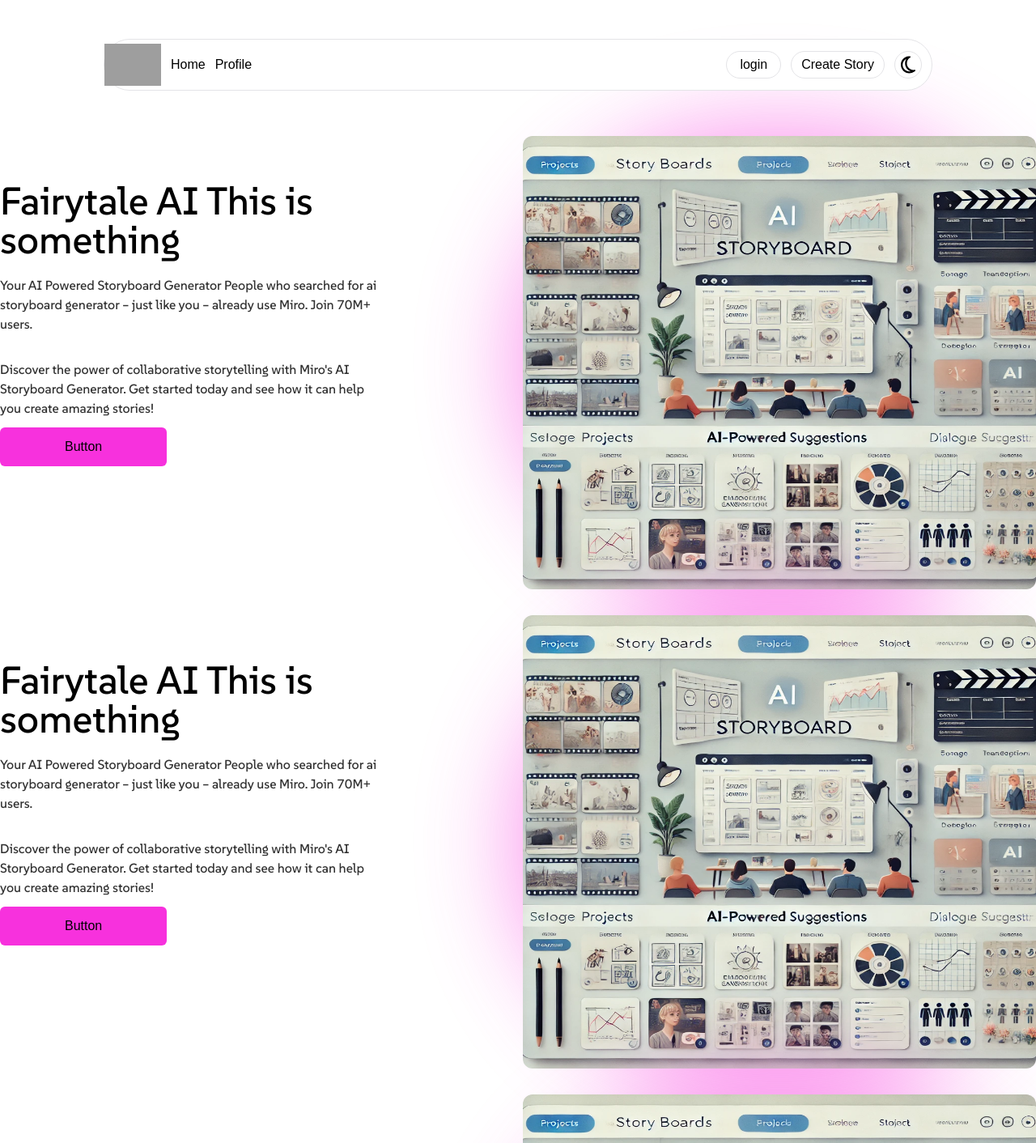
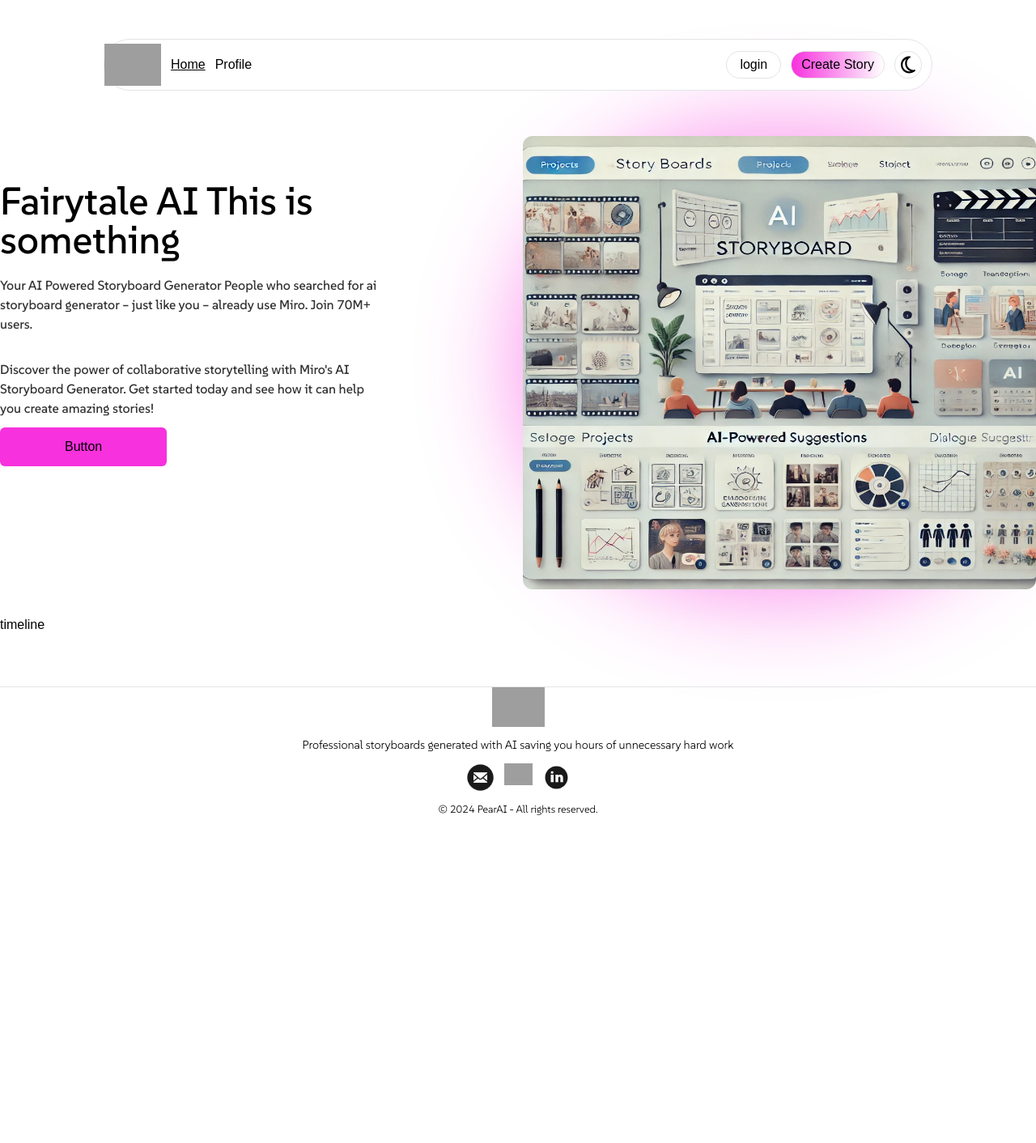
Before and after one commit to RaphaelSackey/FairytaleAi_New, a Next.js app: page / in a window 1280 px wide. Shown: the top 1412 px of the page at 81% size. After the commit the page ends 1010 px from the top, so only its background shows below. Built offline with nearby package versions, Linux system fonts and the light colour scheme; grey boxes are pictures that could not be loaded.

Commit message:
added hover effects to nav and buttons

```diff
--- /dev/null
+++ b/app/createStory/page.tsx
@@ -0,0 +1,7 @@
+export default function CreatStory(){
+    return (
+        <div>
+            create story
+        </div>
+    )
+}
--- a/app/page.tsx
+++ b/app/page.tsx
@@ -1,5 +1,5 @@
 import LargeSectionImgR from "../components/ui/sections/largeSectionIR";
-import Footer from "@/components/ui/footer/footer";
+import Timeline from "@/components/ui/sections/timeline";
 
 export default function Home() {
 	return (
@@ -9,16 +9,7 @@ export default function Home() {
 				title='Fairytale AI'
 				body='Your AI Powered Storyboard Generator'
 			/>
-			<LargeSectionImgR
-				img='/images/test/1.webp'
-				title='Fairytale AI'
-				body='Your AI Powered Storyboard Generator'
-			/>
-			<LargeSectionImgR
-				img='/images/test/1.webp'
-				title='Fairytale AI'
-				body='Your AI Powered Storyboard Generator'
-			/>
+			<Timeline />
 		</div>
 	);
 }
--- /dev/null
+++ b/app/signInOut/page.tsx
@@ -0,0 +1,7 @@
+export default function signInOut(){
+    return (
+        <div>
+            signInOut
+        </div>
+    )
+}
--- a/components/ui/buttons/basic.tsx
+++ b/components/ui/buttons/basic.tsx
@@ -6,7 +6,7 @@ type BbuttonProps = {
 export default function Bbutton({children}: BbuttonProps){
 
     return(
-        <button className="bg-callToAction py-3 px-20 w-fit h-fit rounded-md">
+        <button className="bg-callToAction py-3 px-20 w-fit h-fit rounded-md hover:opacity-80 transition ease-in-out duration-200">
             {children}
         </button>
     )
--- a/components/ui/navbar/navbar.tsx
+++ b/components/ui/navbar/navbar.tsx
@@ -1,8 +1,11 @@
+'use client'
+
 import Image from "next/image";
 import Link from "next/link";
 import DarkModeToggle from "../modeToggler/modeToggle";
+import { usePathname } from 'next/navigation'
 export default function Navbar() {
-
+	const pathname = usePathname()
 	return (
 		<div className='h-16 container mx-auto sticky top-3 mb-14 z-50'>
 			<div className='floating_nav h-full mx-[10%] rounded-full items-center flex justify-between border bg-white dark:bg-background'>
@@ -13,13 +16,13 @@ export default function Navbar() {
 						height={50}
 						alt='site logo'
 					/>
-					<Link href={"/"} className=" dark:hover:text-neutral-300 hover:text-neutral-500">Home</Link>
-					<Link href={"/profile"} className=" dark:hover:text-neutral-300 hover:text-neutral-500">Profile</Link>
+					<Link href={"/"} className= {`dark:hover:text-neutral-300 hover:text-neutral-500 ${pathname == '/'? 'underline': ''}`}>Home</Link>
+					<Link href={"/profile"} className= {`dark:hover:text-neutral-300 hover:text-neutral-500 ${pathname == '/profile'? 'underline': ''}`}>Profile</Link>
 				</div>
 
                 <div className="nav_right_wrapper gap-3 flex mx-3">
-                    <button className="rounded-full border px-4">login</button>
-                    <button className="rounded-full border px-3">Create Story</button>
+                    <Link href='/signInOut' className="rounded-full border px-4 transition ease-in-out hover:border-2 flex justify-center items-center">login</Link>
+                    <Link href='/createStory' className="rounded-full border  px-3 bg-gradient-to-r from-callToAction transition ease-in-out hover:bg-callToAction duration-500 flex justify-center items-center">Create Story</Link>
                     <DarkModeToggle />
                 </div>
 			</div>
--- /dev/null
+++ b/components/ui/sections/timeline.tsx
@@ -0,0 +1,7 @@
+export default function Timeline(){
+    return(
+        <div>
+            timeline
+        </div>
+    )
+}
```
